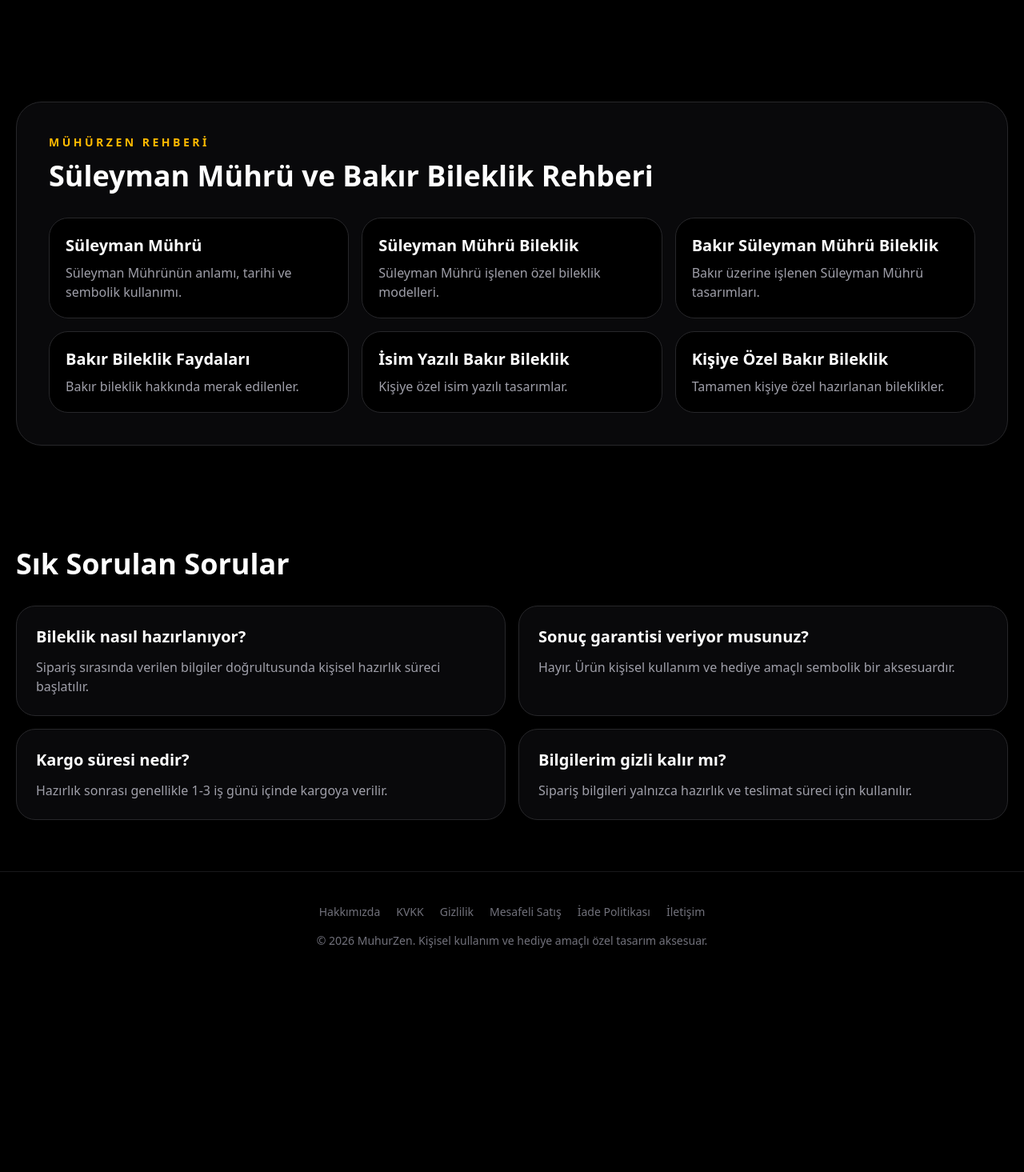
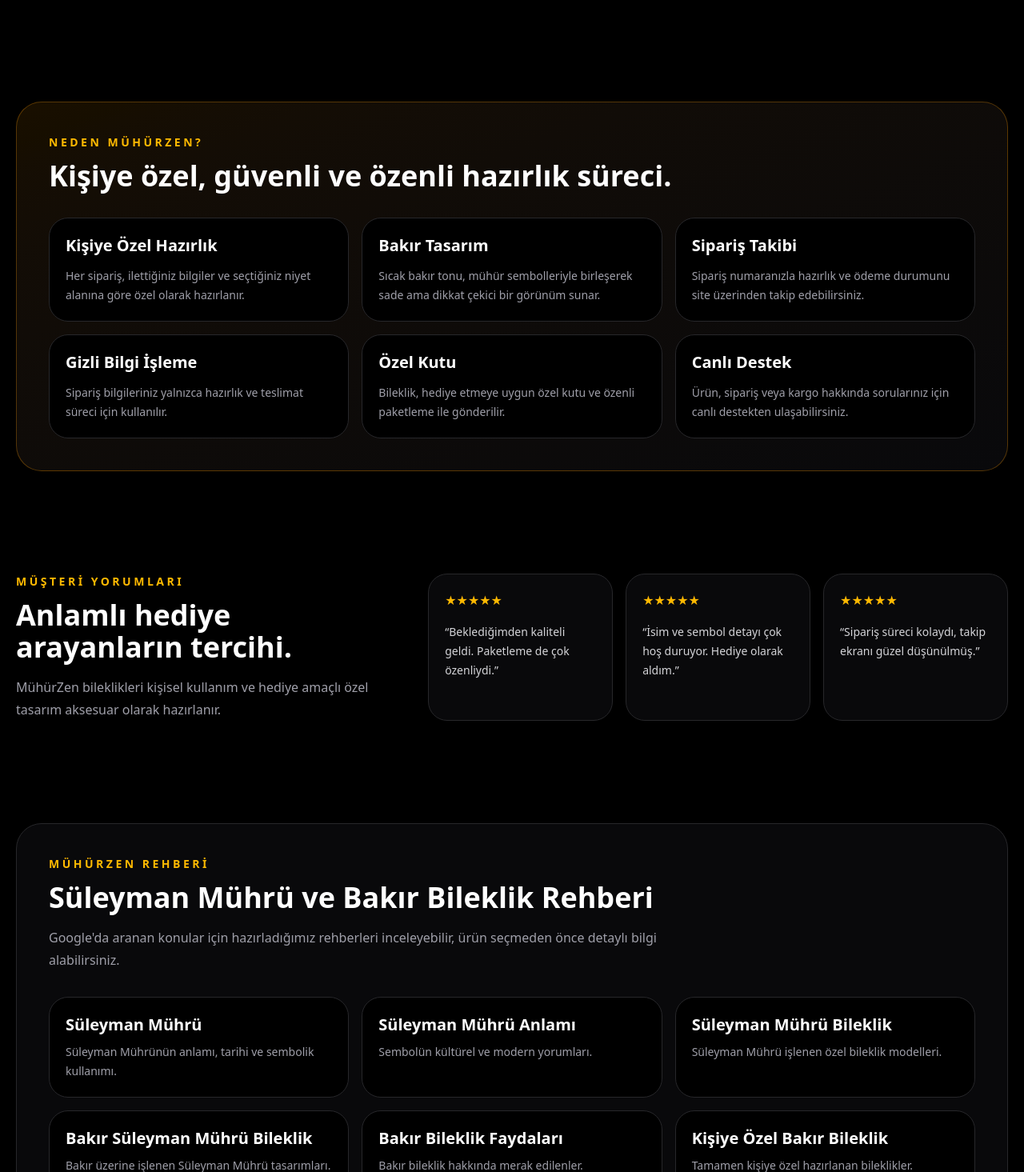
Before and after one commit to gullucimen23-web/muhurzen-site, a Next.js app: page / in a window 1280 px wide. Shown: the part 3925-5390 px from the top of the page at 80% size. Before the commit the page ends 5151 px from the top, so only its background shows below. Built offline with nearby package versions, Linux system fonts and the light colour scheme.

Commit message:
Add sales conversion sections

```diff
--- a/src/app/page.tsx
+++ b/src/app/page.tsx
@@ -268,6 +268,11 @@ export default function Home() {
       availability: "https://schema.org/InStock",
       itemCondition: "https://schema.org/NewCondition",
     },
+    aggregateRating: {
+      "@type": "AggregateRating",
+      ratingValue: "4.9",
+      reviewCount: "37",
+    },
   };
 
   const faqSchema = {
@@ -317,13 +322,6 @@ export default function Home() {
     logo: "https://mühürzen.com/og-image.png",
   };
 
-  const websiteSchema = {
-    "@context": "https://schema.org",
-    "@type": "WebSite",
-    name: "MühürZen",
-    url: "https://mühürzen.com",
-  };
-
   return (
     <main className="min-h-screen bg-black text-white">
       <Script
@@ -347,14 +345,6 @@ export default function Home() {
         type="application/ld+json"
         dangerouslySetInnerHTML={{
           __html: JSON.stringify(organizationSchema),
-        }}
-      />
-
-      <Script
-        id="website-schema"
-        type="application/ld+json"
-        dangerouslySetInnerHTML={{
-          __html: JSON.stringify(websiteSchema),
         }}
       />
 
@@ -635,6 +625,62 @@ export default function Home() {
         </div>
       </section>
               <section className="mx-auto max-w-7xl px-5 py-16">
+        <div className="rounded-[2rem] border border-amber-500/30 bg-gradient-to-br from-amber-500/10 to-zinc-950 p-6 md:p-10">
+          <p className="text-sm font-bold uppercase tracking-[0.25em] text-amber-400">
+            Neden MühürZen?
+          </p>
+          <h2 className="mt-3 text-4xl font-black">
+            Kişiye özel, güvenli ve özenli hazırlık süreci.
+          </h2>
+
+          <div className="mt-8 grid gap-4 md:grid-cols-3">
+            {[
+              ["Kişiye Özel Hazırlık", "Her sipariş, ilettiğiniz bilgiler ve seçtiğiniz niyet alanına göre özel olarak hazırlanır."],
+              ["Bakır Tasarım", "Sıcak bakır tonu, mühür sembolleriyle birleşerek sade ama dikkat çekici bir görünüm sunar."],
+              ["Sipariş Takibi", "Sipariş numaranızla hazırlık ve ödeme durumunu site üzerinden takip edebilirsiniz."],
+              ["Gizli Bilgi İşleme", "Sipariş bilgileriniz yalnızca hazırlık ve teslimat süreci için kullanılır."],
+              ["Özel Kutu", "Bileklik, hediye etmeye uygun özel kutu ve özenli paketleme ile gönderilir."],
+              ["Canlı Destek", "Ürün, sipariş veya kargo hakkında sorularınız için canlı destekten ulaşabilirsiniz."],
+            ].map(([title, desc]) => (
+              <div key={title} className="rounded-3xl border border-zinc-800 bg-black p-5">
+                <h3 className="text-xl font-black">{title}</h3>
+                <p className="mt-3 text-sm leading-6 text-zinc-400">{desc}</p>
+              </div>
+            ))}
+          </div>
+        </div>
+      </section>
+
+      <section className="mx-auto max-w-7xl px-5 py-16">
+        <div className="grid gap-8 lg:grid-cols-[0.8fr_1.2fr]">
+          <div>
+            <p className="text-sm font-bold uppercase tracking-[0.25em] text-amber-400">
+              Müşteri Yorumları
+            </p>
+            <h2 className="mt-3 text-4xl font-black">
+              Anlamlı hediye arayanların tercihi.
+            </h2>
+            <p className="mt-4 leading-7 text-zinc-400">
+              MühürZen bileklikleri kişisel kullanım ve hediye amaçlı özel tasarım aksesuar olarak hazırlanır.
+            </p>
+          </div>
+
+          <div className="grid gap-4 md:grid-cols-3">
+            {[
+              ["★★★★★", "Beklediğimden kaliteli geldi. Paketleme de çok özenliydi."],
+              ["★★★★★", "İsim ve sembol detayı çok hoş duruyor. Hediye olarak aldım."],
+              ["★★★★★", "Sipariş süreci kolaydı, takip ekranı güzel düşünülmüş."],
+            ].map(([stars, text]) => (
+              <div key={text} className="rounded-3xl border border-zinc-800 bg-zinc-950 p-5">
+                <p className="text-amber-400">{stars}</p>
+                <p className="mt-4 text-sm leading-6 text-zinc-300">“{text}”</p>
+              </div>
+            ))}
+          </div>
+        </div>
+      </section>
+
+      <section className="mx-auto max-w-7xl px-5 py-16">
         <div className="rounded-[2rem] border border-zinc-800 bg-zinc-950 p-6 md:p-10">
           <p className="text-sm font-bold uppercase tracking-[0.25em] text-amber-400">
             MühürZen Rehberi
@@ -643,54 +689,55 @@ export default function Home() {
           <h2 className="mt-3 text-4xl font-black">
             Süleyman Mührü ve Bakır Bileklik Rehberi
           </h2>
+          <p className="mt-4 max-w-3xl leading-7 text-zinc-400">
+            Google'da aranan konular için hazırladığımız rehberleri inceleyebilir, ürün seçmeden önce detaylı bilgi alabilirsiniz.
+          </p>
 
           <div className="mt-8 grid gap-4 md:grid-cols-2 lg:grid-cols-3">
-
-      <a href="/suleyman-muhru" className="rounded-3xl border border-zinc-800 bg-black p-5 hover:border-amber-500">
-        <h3 className="text-xl font-black">Süleyman Mührü</h3>
-        <p className="mt-2 text-zinc-400">
-          Süleyman Mührünün anlamı, tarihi ve sembolik kullanımı.
-        </p>
+            {[
+              ["/suleyman-muhru", "Süleyman Mührü", "Süleyman Mührünün anlamı, tarihi ve sembolik kullanımı."],
+              ["/suleyman-muhru-anlami", "Süleyman Mührü Anlamı", "Sembolün kültürel ve modern yorumları."],
+              ["/suleyman-muhru-bileklik", "Süleyman Mührü Bileklik", "Süleyman Mührü işlenen özel bileklik modelleri."],
+              ["/bakir-suleyman-muhru-bileklik", "Bakır Süleyman Mührü Bileklik", "Bakır üzerine işlenen Süleyman Mührü tasarımları."],
+              ["/bakir-bileklik-faydalari", "Bakır Bileklik Faydaları", "Bakır bileklik hakkında merak edilenler."],
+              ["/kisiye-ozel-bakir-bileklik", "Kişiye Özel Bakır Bileklik", "Tamamen kişiye özel hazırlanan bileklikler."],
+              ["/isim-yazili-bakir-bileklik", "İsim Yazılı Bakır Bileklik", "Kişiye özel isim yazılı tasarımlar."],
+              ["/bakir-bileklik-bakimi", "Bakır Bileklik Bakımı", "Bakır bileklik temizliği ve kullanım önerileri."],
+              ["/bakir-bileklik-ne-ise-yarar", "Bakır Bileklik Ne İşe Yarar?", "Bakır bilekliklerin aksesuar olarak kullanım amacı."],
+            ].map(([href, title, desc]) => (
+              <a
+                key={href}
+                href={href}
+                className="rounded-3xl border border-zinc-800 bg-black p-5 transition hover:border-amber-500 hover:bg-amber-500/10"
+              >
+                <h3 className="text-xl font-black">{title}</h3>
+                <p className="mt-2 text-sm leading-6 text-zinc-400">{desc}</p>
               </a>
-
-      <a href="/suleyman-muhru-bileklik" className="rounded-3xl border border-zinc-800 bg-black p-5 hover:border-amber-500">
-        <h3 className="text-xl font-black">Süleyman Mührü Bileklik</h3>
-        <p className="mt-2 text-zinc-400">
-          Süleyman Mührü işlenen özel bileklik modelleri.
-        </p>
-      </a>
-
-      <a href="/bakir-suleyman-muhru-bileklik" className="rounded-3xl border border-zinc-800 bg-black p-5 hover:border-amber-500">
-        <h3 className="text-xl font-black">Bakır Süleyman Mührü Bileklik</h3>
-        <p className="mt-2 text-zinc-400">
-          Bakır üzerine işlenen Süleyman Mührü tasarımları.
-        </p>
-      </a>
-
-      <a href="/bakir-bileklik-faydalari" className="rounded-3xl border border-zinc-800 bg-black p-5 hover:border-amber-500">
-        <h3 className="text-xl font-black">Bakır Bileklik Faydaları</h3>
-        <p className="mt-2 text-zinc-400">
-          Bakır bileklik hakkında merak edilenler.
-        </p>
-      </a>
-
-      <a href="/isim-yazili-bakir-bileklik" className="rounded-3xl border border-zinc-800 bg-black p-5 hover:border-amber-500">
-        <h3 className="text-xl font-black">İsim Yazılı Bakır Bileklik</h3>
-        <p className="mt-2 text-zinc-400">
-          Kişiye özel isim yazılı tasarımlar.
-        </p>
-      </a>
-
-      <a href="/kisiye-ozel-bakir-bileklik" className="rounded-3xl border border-zinc-800 bg-black p-5 hover:border-amber-500">
-        <h3 className="text-xl font-black">Kişiye Özel Bakır Bileklik</h3>
-        <p className="mt-2 text-zinc-400">
-          Tamamen kişiye özel hazırlanan bileklikler.
-        </p>
-      </a>
-
+            ))}
           </div>
         </div>
       </section>
+
+      <section className="mx-auto max-w-7xl px-5 py-16">
+        <div className="rounded-[2rem] border border-green-500/30 bg-green-500/10 p-6 text-center md:p-10">
+          <p className="text-sm font-bold uppercase tracking-[0.25em] text-green-300">
+            Hazırlık Kontenjanı
+          </p>
+          <h2 className="mt-3 text-4xl font-black">
+            Bugün kendi bilekliğini oluştur.
+          </h2>
+          <p className="mx-auto mt-4 max-w-2xl leading-7 text-zinc-300">
+            Sipariş formunu doldur, ödeme bildirimi sonrası kişiye özel hazırlık sürecin başlasın.
+          </p>
+          <a
+            href="#siparis"
+            className="mt-6 inline-flex rounded-full bg-amber-500 px-8 py-4 font-black text-black hover:bg-amber-400"
+          >
+            Sipariş Formuna Git
+          </a>
+        </div>
+      </section>
+
       <section id="sss" className="mx-auto max-w-7xl px-5 py-16">
         <h2 className="text-4xl font-black">Sık Sorulan Sorular</h2>
         <div className="mt-8 grid gap-4 md:grid-cols-2">
@@ -717,6 +764,9 @@ export default function Home() {
           <a href="/mesafeli-satis-sozlesmesi">Mesafeli Satış</a>
           <a href="/iade-politikasi">İade Politikası</a>
           <a href="/iletisim">İletişim</a>
+          <a href="/suleyman-muhru">Süleyman Mührü</a>
+          <a href="/bakir-bileklik-faydalari">Bakır Bileklik</a>
+          <a href="/kisiye-ozel-bakir-bileklik">Kişiye Özel</a>
         </div>
         © 2026 MuhurZen. Kişisel kullanım ve hediye amaçlı özel tasarım aksesuar.
       </footer>
```
Lines whose indentation alone changed are shown as unchanged.
